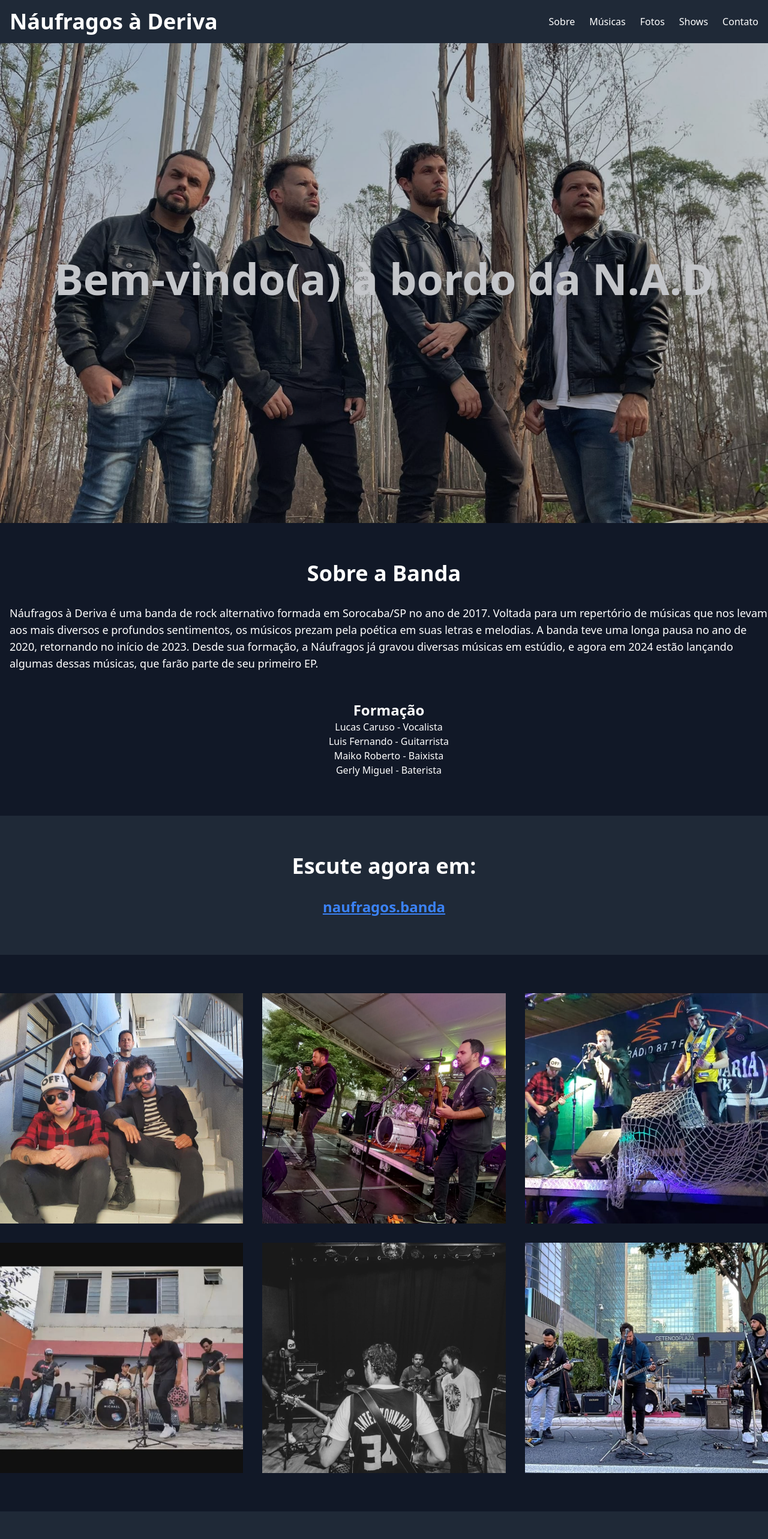
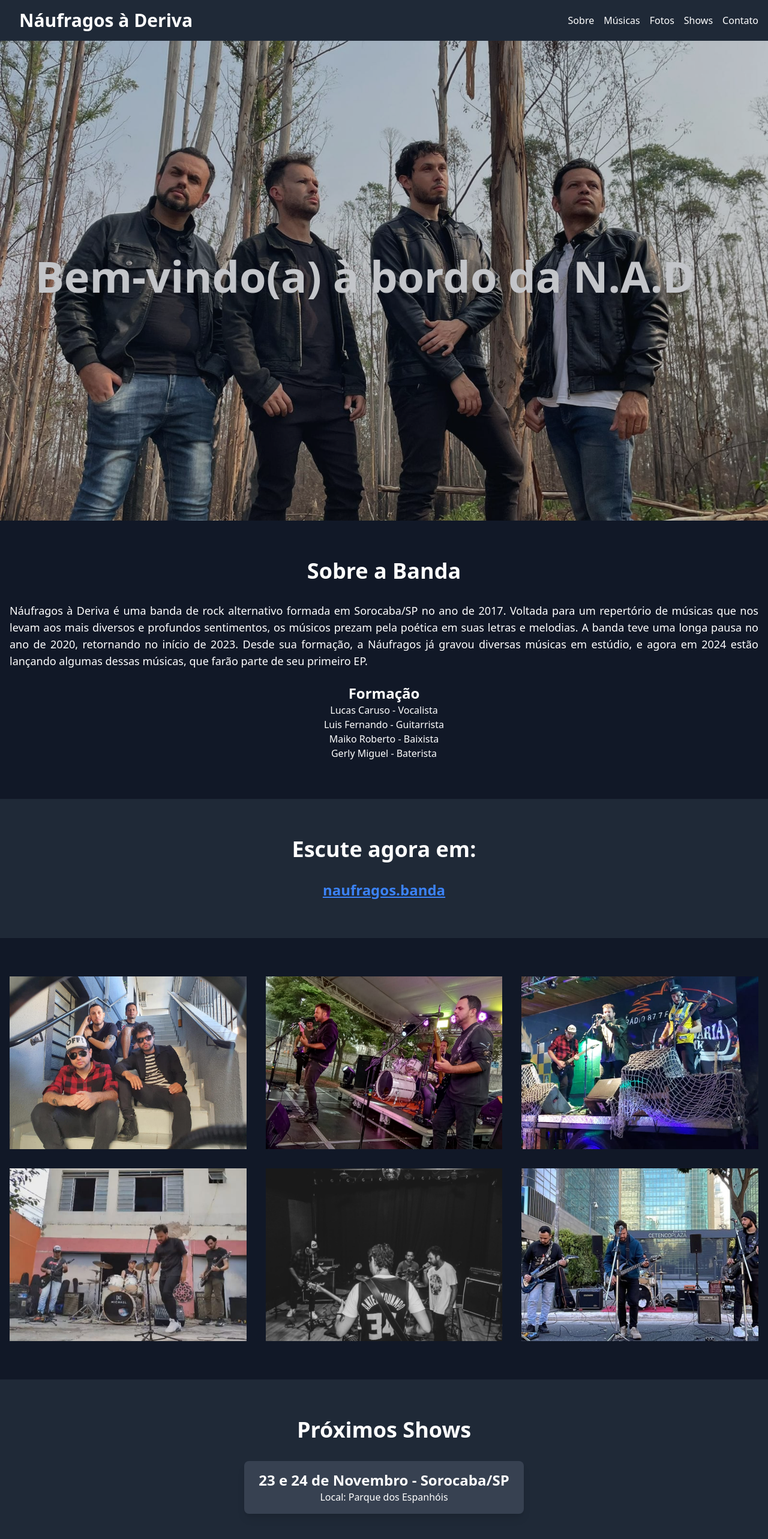
Before and after one commit to LuisFernandoRufato/n-a-d, a React (Vite) app: page / in a window 1280 px wide. Shown: the top 2566 px of the page at 60% size. Built offline with nearby package versions, Linux system fonts and the light colour scheme.

Commit message:
Atualizei commit

```diff
--- a/src/pages/Banda/index.tsx
+++ b/src/pages/Banda/index.tsx
@@ -6,16 +6,16 @@ import backgroundImage5 from '../../assets/images/naufragos5.jpeg';
 import backgroundImage6 from '../../assets/images/naufragos6.jpeg';
 import backgroundImage7 from '../../assets/images/naufragos7.jpeg';
 
-export function Banda(){
-    return(
-        <>
 
+
+export function Banda() {
+  return (
     <div className="min-h-screen bg-gray-900 text-white font-sans">
       {/* Navbar */}
       <nav className="bg-gray-800 py-4">
-        <div className="container mx-auto flex justify-between items-center">
-          <h1 className="text-4xl font-bold ml-4">Náufragos à Deriva</h1>
-          <ul className="flex space-x-6">
+        <div className="container mx-auto flex justify-between items-center flex-wrap">
+          <h1 className="text-3xl font-bold ml-8">Náufragos à Deriva</h1>
+          <ul className="flex space-x-4 ml-4">
             <li><a href="#about" className="hover:text-gray-400">Sobre</a></li>
             <li><a href="#music" className="hover:text-gray-400">Músicas</a></li>
             <li><a href="#gallery" className="hover:text-gray-400">Fotos</a></li>
@@ -27,27 +27,27 @@ export function Banda(){
 
       {/* Hero Section */}
       <section
-        className="flex items-center justify-center min-h-screen bg-cover bg-center bg-no-repeat opacity-75"
+        className="flex items-center justify-center min-h-80 md:min-h-screen bg-cover bg-center bg-no-repeat opacity-75"
         style={{ backgroundImage: `url(${backgroundImage1})` }}
       >
-        <div className="text-center text-white">
-            <h2 className="text-4xl md:text-7xl font-bold mb-4">Bem-vindo(a) à bordo da N.A.D</h2>
-
+        <div className="text-center text-white px-4">
+          <h2 className="text-1xl sm:text-4xl md:text-5xl lg:text-7xl font-bold mb-4 mr-16">Bem-vindo(a) à bordo da N.A.D</h2>
         </div>
       </section>
 
       {/* About Section */}
       <section id="about" className="py-16 bg-gray-900">
-        <div className="container mx-auto">
+        <div className="container mx-auto px-4">
           <h2 className="text-4xl font-bold mb-8 text-center">Sobre a Banda</h2>
-          <p className="text-lg justify-start ml-4">
+          <p className="text-lg text-justify">
             Náufragos à Deriva é uma banda de rock alternativo formada em Sorocaba/SP no ano de 2017. Voltada para um repertório de músicas que nos levam aos mais diversos e profundos sentimentos, os músicos prezam pela poética em suas letras e melodias. A banda teve uma longa pausa no ano de 2020, retornando no início de 2023. Desde sua formação, a Náufragos já gravou diversas músicas em estúdio, e agora em 2024 estão lançando algumas dessas músicas, que farão parte de seu primeiro EP.
-          </p><br /><br />
-          <h2 className='text-2xl text-center font-bold ml-4'>Formação</h2>
-          <p className='text-center ml-4'>Lucas Caruso - Vocalista</p>
-          <p className='text-center ml-4'>Luis Fernando - Guitarrista</p>
-          <p className='text-center ml-4'>Maiko Roberto - Baixista</p>
-          <p className='text-center ml-4'>Gerly Miguel - Baterista</p>
+          </p>
+          <br />
+          <h2 className='text-2xl text-center font-bold'>Formação</h2>
+          <p className='text-center'>Lucas Caruso - Vocalista</p>
+          <p className='text-center'>Luis Fernando - Guitarrista</p>
+          <p className='text-center'>Maiko Roberto - Baixista</p>
+          <p className='text-center'>Gerly Miguel - Baterista</p>
         </div>
       </section>
 
@@ -62,46 +62,21 @@ export function Banda(){
 
       {/* Gallery Section */}
       <section id="gallery" className="py-16 bg-gray-900">
-        <div className="container mx-auto text-center">
-
-            <div className="grid grid-cols-1 md:grid-cols-3 gap-8">
-                <img
-                    className="w-full h-96 object-cover"
-                    src={backgroundImage2}
-                    alt="Ensaio fotográfico"
-                />
-                <img
-                    className="w-full h-96 object-cover"
-                    src={backgroundImage3}
-                    alt="Banda ao vivo"
-                />
-                <img
-                    className="w-full h-96 object-cover"
-                    src={backgroundImage4}
-                    alt="Banda em estúdio"
-                />
-                <img
-                    className="w-full h-96 object-cover"
-                    src={backgroundImage5}
-                    alt="Banda em estúdio"
-                />
-                <img
-                    className="w-full h-96 object-cover"
-                    src={backgroundImage6}
-                    alt="Banda em estúdio"
-                />
-                <img
-                    className="w-full h-96 object-cover"
-                    src={backgroundImage7}
-                    alt="Banda em estúdio"
-                />
+        <div className="container mx-auto px-4 text-center">
+          <div className="grid grid-cols-1 sm:grid-cols-2 md:grid-cols-3 gap-8">
+            <img className="w-full h-48 md:h-72 object-cover" src={backgroundImage2} alt="Foto capa" />
+            <img className="w-full h-48 md:h-72 object-cover" src={backgroundImage3} alt="Banda ao vivo" />
+            <img className="w-full h-48 md:h-72 object-cover" src={backgroundImage4} alt="Show ao vivo" />
+            <img className="w-full h-48 md:h-72 object-cover" src={backgroundImage5} alt="Evento ao vivo" />
+            <img className="w-full h-48 md:h-72 object-cover" src={backgroundImage6} alt="Ensaio fotográfico" />
+            <img className="w-full h-48 md:h-72 object-cover" src={backgroundImage7} alt="Show em SP" />
           </div>
         </div>
       </section>
 
       {/* Tour Section */}
       <section id="tour" className="py-16 bg-gray-800">
-        <div className="container mx-auto text-center">
+        <div className="container mx-auto text-center px-4">
           <h2 className="text-4xl font-bold mb-8">Próximos Shows</h2>
           <div className="flex justify-center">
             <ul className="space-y-4">
@@ -109,7 +84,6 @@ export function Banda(){
                 <h3 className="text-2xl font-bold">23 e 24 de Novembro - Sorocaba/SP</h3>
                 <p>Local: Parque dos Espanhóis</p>
               </li>
-
             </ul>
           </div>
         </div>
@@ -117,7 +91,7 @@ export function Banda(){
 
       {/* Contact Section */}
       <section id="contact" className="py-16 bg-gray-900">
-        <div className="container mx-auto text-center">
+        <div className="container mx-auto text-center px-4">
           <h2 className="text-4xl font-bold mb-8">Contato</h2>
           <p className="text-lg max-w-lg mx-auto">
             Quer contratar a banda ou saber mais informações? <br /> Envie-nos um e-mail!
@@ -135,6 +109,5 @@ export function Banda(){
         </div>
       </footer>
     </div>
-        </>
-    )
+  );
 }
```
Lines whose indentation alone changed are shown as unchanged.
